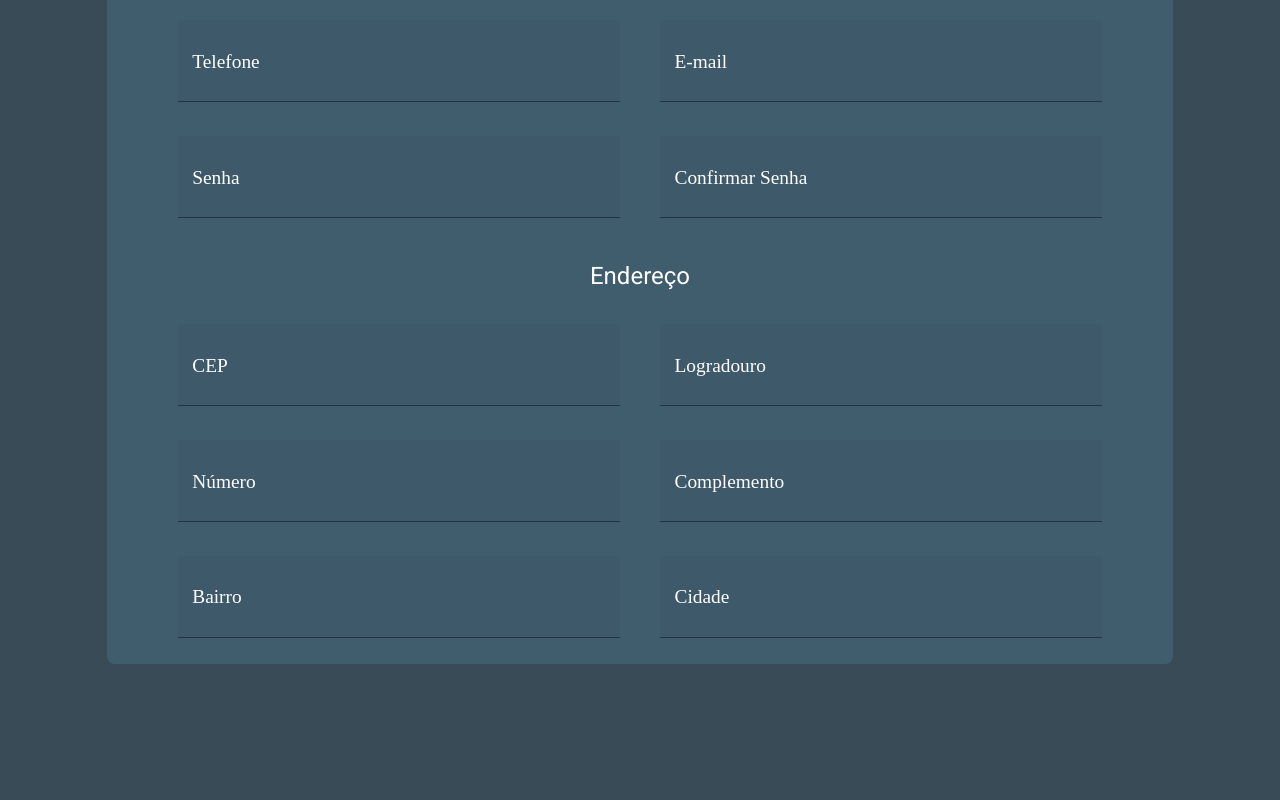
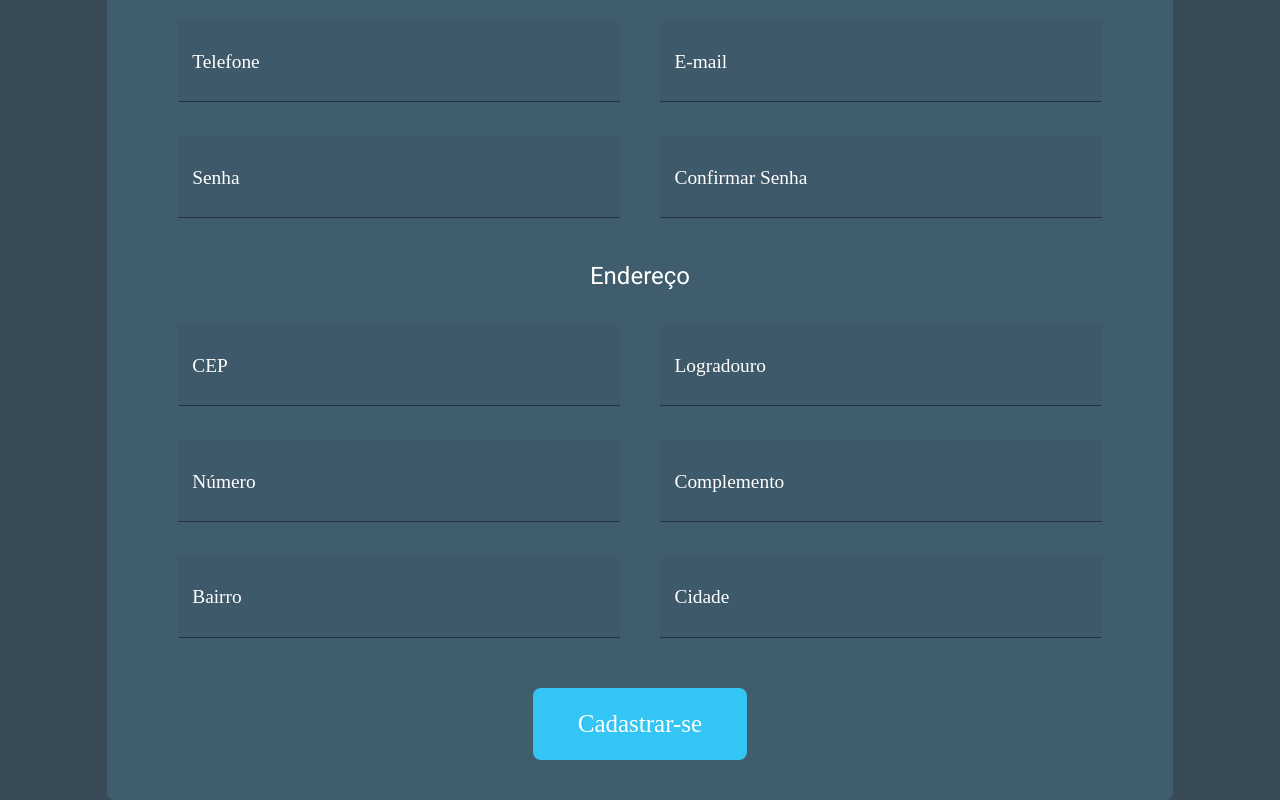
Before and after one commit to flavio-herculano/Formulario-de-Cadastro-com-Angular, an Angular app: page / in a window 1280 px wide. Shown: the part 391-1191 px from the top of the page. Before the commit the page ends 1055 px from the top, so only its background shows below. Built offline with nearby package versions, Linux system fonts and the light colour scheme.

Commit message:
adicionado button e scss

```diff
--- a/src/app/components/section-register/section-register.component.css
+++ /dev/null
@@ -1,29 +0,0 @@
-.container {
-  margin-top: 23px;
-  width: 83.33%;
-  background-color: #405d6d;
-  margin-left: auto;
-  margin-right: auto;
-  border-radius: 8px;
-  padding-top: 34px;
-
-  text-align: center;
-}
-.container-text {
-  padding: 16px;
-}
-
-.input-width {
-  width: 100%;
-}
-
-.form-grid {
-  gap: 8px 40px;
-  display: grid;
-  grid-template-columns: auto auto;
-  padding-left: 6.66%;
-  padding-right: 6.66%;
-}
-::placeholder {
-  color: #ffffff;
-}
--- a/src/app/components/section-register/section-register.component.html
+++ b/src/app/components/section-register/section-register.component.html
@@ -2,11 +2,11 @@
   <form class="form-grid">
     <mat-form-field color="#ccc" class="input-width" appearance="fill">
       <mat-label>Nome</mat-label>
-      <input matInput placeholder="Maria" value="" />
+      <input matInput placeholder="Ex.: Maria" value="" />
     </mat-form-field>
     <mat-form-field class="input-width" appearance="fill">
       <mat-label>Sobrenome</mat-label>
-      <input matInput placeholder="Joaquina" value="" />
+      <input matInput placeholder="Ex.: Joaquina" value="" />
     </mat-form-field>
     <mat-form-field class="input-width" appearance="fill">
       <mat-label>Data de nascimento</mat-label>
@@ -14,15 +14,15 @@
     </mat-form-field>
     <mat-form-field class="input-width" appearance="fill">
       <mat-label>CPF</mat-label>
-      <input matInput placeholder="231.002. 999-00" value="" />
+      <input matInput placeholder="Ex.: 231.002.999-00" value="" />
     </mat-form-field>
     <mat-form-field class="input-width" appearance="fill">
       <mat-label>Telefone</mat-label>
-      <input type="tel" matInput placeholder="+11 9 4555-1234" />
+      <input type="tel" matInput placeholder="Ex.: +11 9 4555-1234" />
     </mat-form-field>
     <mat-form-field class="input-width" appearance="fill">
       <mat-label>E-mail</mat-label>
-      <input matInput placeholder="email@exemplo.com" value="" />
+      <input matInput placeholder="Ex.: email@exemplo.com" value="" />
     </mat-form-field>
 
     <mat-form-field appearance="fill">
@@ -43,31 +43,34 @@
       />
     </mat-form-field>
   </form>
+
   <h1 class="container-text">Endereço</h1>
+
   <form class="form-grid">
     <mat-form-field class="input-width" appearance="fill">
       <mat-label>CEP</mat-label>
-      <input matInput placeholder="01311-000" value="" />
+      <input matInput placeholder="Ex.: 01311-000" value="" />
     </mat-form-field>
     <mat-form-field class="input-width" appearance="fill">
       <mat-label>Logradouro</mat-label>
-      <input matInput placeholder="Avenida Paulista" value="" />
+      <input matInput placeholder="Ex.: Avenida Paulista" value="" />
     </mat-form-field>
     <mat-form-field class="input-width" appearance="fill">
       <mat-label>Número</mat-label>
-      <input matInput placeholder="234" value="" />
+      <input matInput placeholder="Ex.: 234" value="" />
     </mat-form-field>
     <mat-form-field class="input-width" appearance="fill">
       <mat-label>Complemento</mat-label>
-      <input matInput placeholder="ex.: apt. 42" value="" />
+      <input matInput placeholder="Ex.: apt. 42" value="" />
     </mat-form-field>
     <mat-form-field class="input-width" appearance="fill">
       <mat-label>Bairro</mat-label>
-      <input matInput placeholder="Bairro Bela Vista" value="" />
+      <input matInput placeholder="Ex.: Bairro Bela Vista" value="" />
     </mat-form-field>
     <mat-form-field class="input-width" appearance="fill">
       <mat-label>Cidade</mat-label>
-      <input matInput placeholder="São Paulo" value="" />
+      <input matInput placeholder="Ex.: São Paulo" value="" />
     </mat-form-field>
   </form>
+  <input class="container-button" type="submit" value="Cadastrar-se" />
 </section>
--- /dev/null
+++ b/src/app/components/section-register/section-register.component.scss
@@ -0,0 +1,51 @@
+.container {
+  margin-top: 23px;
+  margin-bottom: 40px;
+  width: 83.33%;
+  background-color: #405d6d;
+  margin-left: auto;
+  margin-right: auto;
+  border-radius: 8px;
+  padding-top: 34px;
+
+  text-align: center;
+}
+.container-text {
+  padding: 16px;
+}
+
+.input-width {
+  width: 100%;
+}
+
+.form-grid {
+  gap: 8px 40px;
+  display: grid;
+  grid-template-columns: auto auto;
+  padding-left: 6.66%;
+  padding-right: 6.66%;
+}
+::placeholder {
+  color: #ffffff;
+}
+.container-button {
+  margin-top: 24px;
+  margin-bottom: 40px;
+  font-family: "Be Vietnam Pro";
+  font-style: normal;
+  font-weight: 400;
+  font-size: 25px;
+  line-height: 32px;
+
+  align-items: center;
+  text-align: center;
+  width: 20%;
+  height: 72px;
+  background-color: #33c5f3;
+  border: none;
+  border-radius: 8px;
+}
+.container-button:hover {
+  background-color: #94e6ff;
+  color: rgb(255, 255, 255);
+}
--- a/src/app/components/section-register/section-register.component.ts
+++ b/src/app/components/section-register/section-register.component.ts
@@ -3,7 +3,7 @@ import { Component, OnInit } from '@angular/core';
 @Component({
   selector: 'app-section-register',
   templateUrl: './section-register.component.html',
-  styleUrls: ['./section-register.component.css'],
+  styleUrls: ['./section-register.component.scss'],
 })
 export class SectionRegisterComponent implements OnInit {
   hide = true;
--- a/src/custom-theme.scss
+++ b/src/custom-theme.scss
@@ -8,6 +8,7 @@
 // hue. Available color palettes: https://material.io/design/color/
 $my-app-primary: mat.define-palette(mat.$light-blue-palette);
 $my-app-accent: mat.define-palette(mat.$pink-palette, A200, A100, A400);
+
 
 // The warn palette is optional (defaults to red).
 $my-app-warn: mat.define-palette(mat.$red-palette);
--- a/src/index.html
+++ b/src/index.html
@@ -1,5 +1,5 @@
 <!DOCTYPE html>
-<html lang="en">
+<html lang="pt-br">
   <head>
     <meta charset="utf-8" />
     <title>Thoth Market</title>
@@ -15,10 +15,16 @@
       href="https://fonts.googleapis.com/icon?family=Material+Icons"
       rel="stylesheet"
     />
-      <link rel="preconnect" href="https://fonts.gstatic.com">
-    <link href="https://fonts.googleapis.com/css2?family=Roboto:wght@300;400;500&display=swap" rel="stylesheet">
-    <link href="https://fonts.googleapis.com/icon?family=Material+Icons" rel="stylesheet">
-</head>
+    <link rel="preconnect" href="https://fonts.gstatic.com" />
+    <link
+      href="https://fonts.googleapis.com/css2?family=Roboto:wght@300;400;500&display=swap"
+      rel="stylesheet"
+    />
+    <link
+      href="https://fonts.googleapis.com/icon?family=Material+Icons"
+      rel="stylesheet"
+    />
+  </head>
   <body class="mat-typography">
     <app-root></app-root>
   </body>
```
